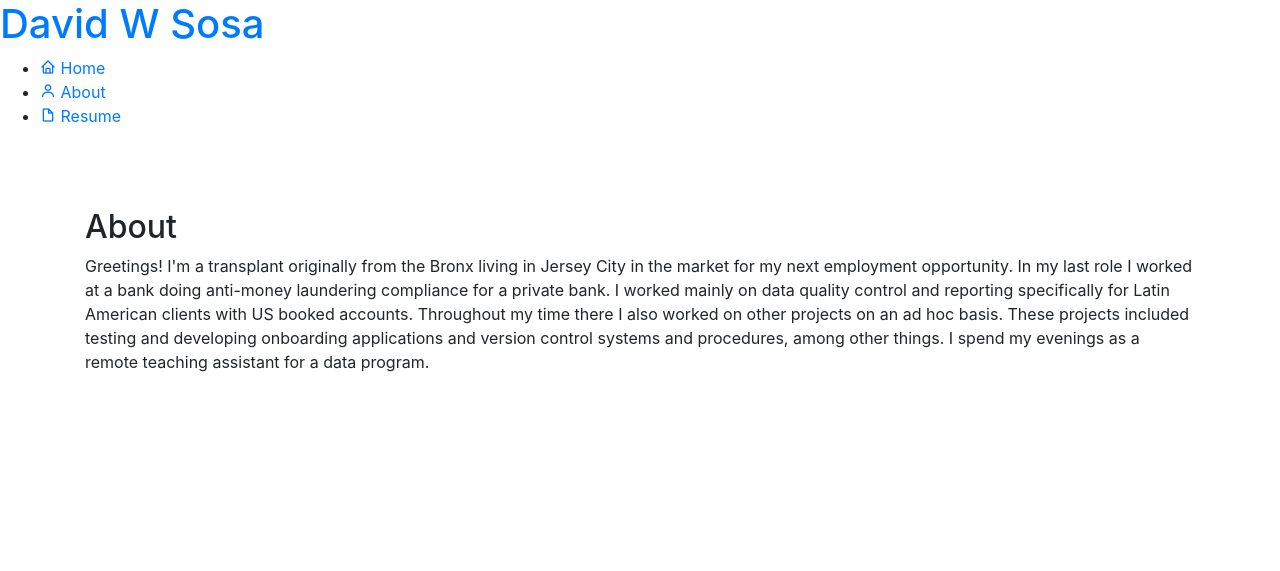
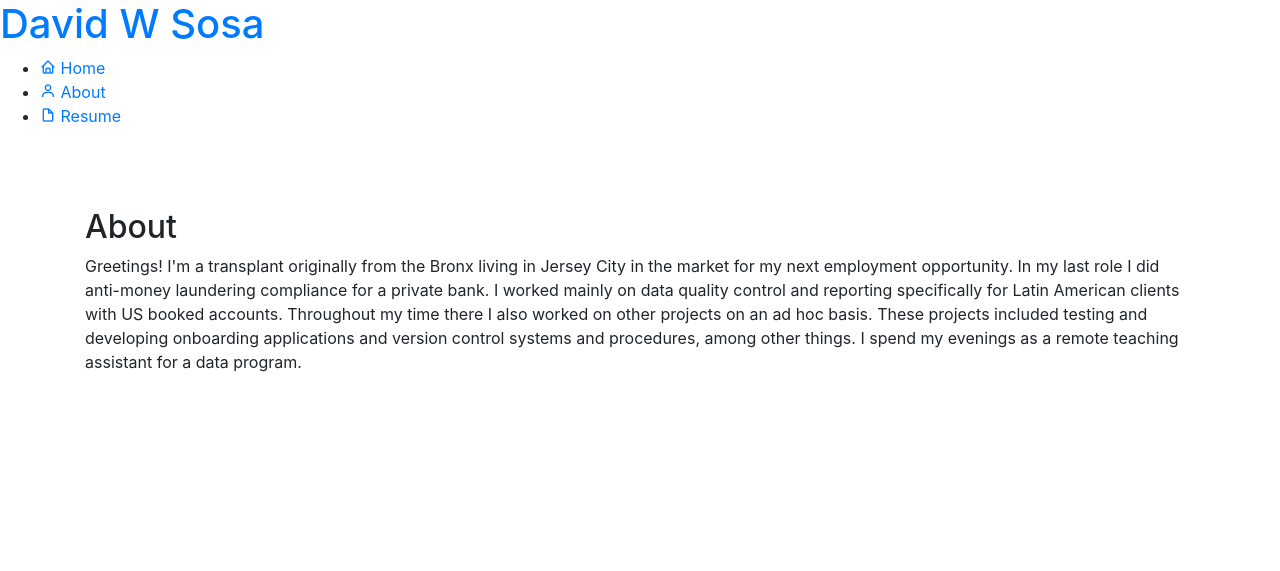
Before and after one commit to sosa413131/pythonportfolio, a Flask app: template templates/child.html in a window 1280 px wide. Shown: the part 600-1171 px from the top of the page. Run offline with Flask 2, Linux system fonts and the light colour scheme; the template is opened without the code that fills it, so the values that code supplies are empty; some libraries are stand-ins or nearby versions.

Commit message:
update to CDN

```diff
--- a/templates/child.html
+++ b/templates/child.html
@@ -56,7 +56,7 @@
       <div class="section-title">
         <h2>About</h2>
         <p>Greetings! I'm a transplant originally from the Bronx living in Jersey City in the market for my next
-          employment opportunity. In my last role I worked at a bank doing anti-money laundering compliance for a
+          employment opportunity. In my last role I did  anti-money laundering compliance for a
           private bank. I worked mainly on data quality control and reporting specifically for Latin American clients
           with US booked accounts. Throughout my time there I also worked on other projects on an ad hoc basis. These
           projects included testing and developing onboarding applications and version control systems and procedures,
```
